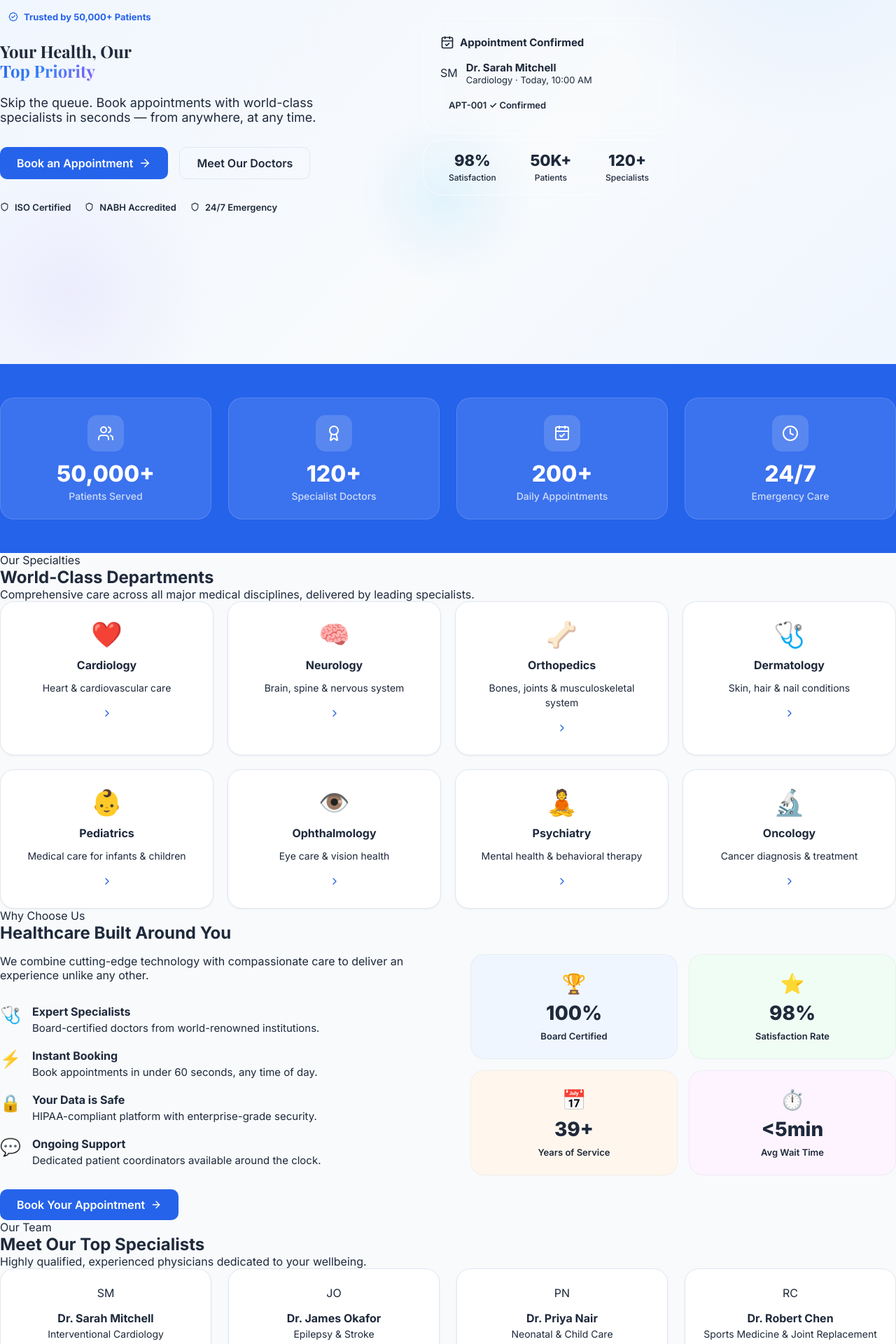
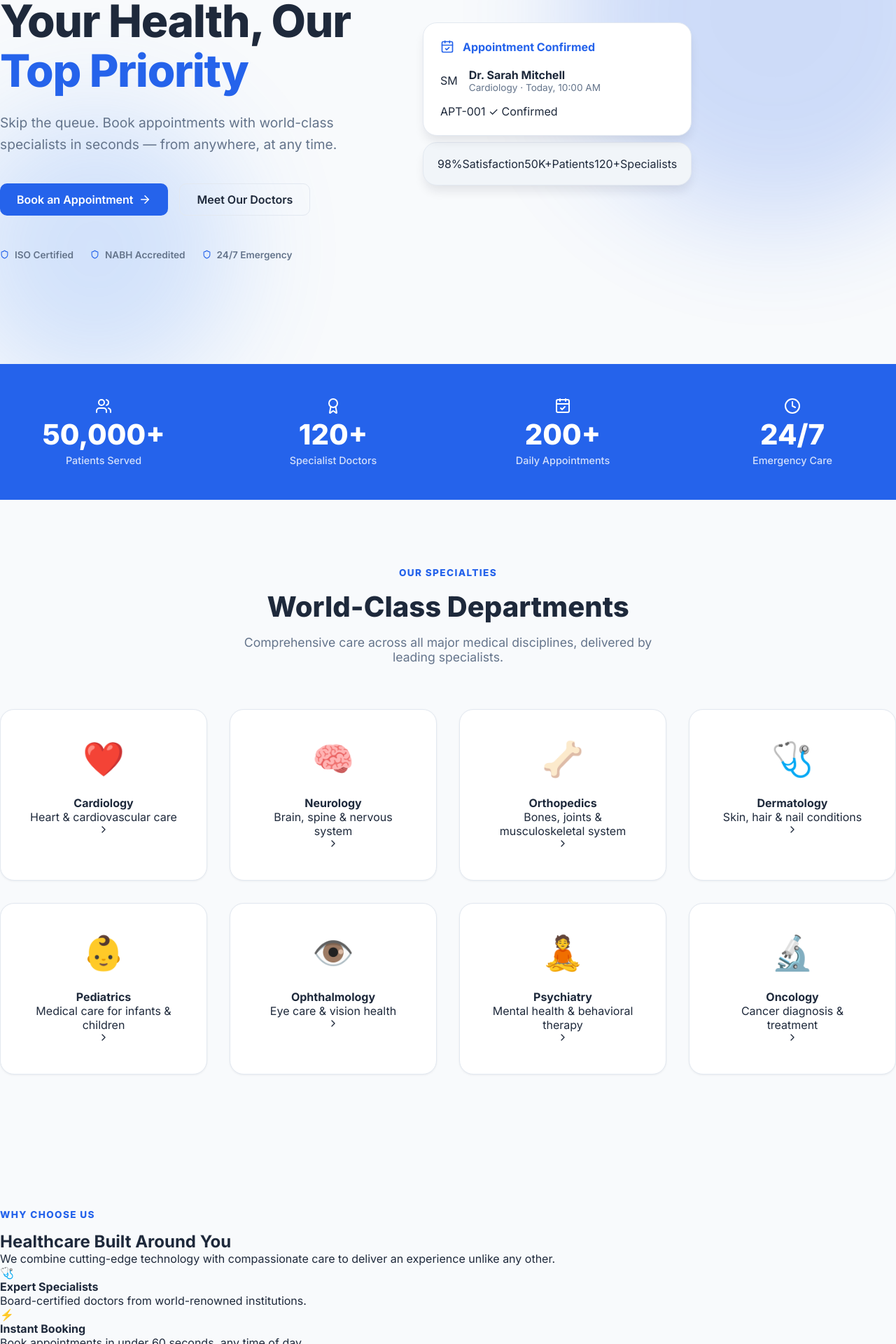
Before and after one commit to riyanshu-lab/medicare, a React (Vite) app: page / in a window 1280 px wide. Shown: the part 280-2200 px from the top of the page at 70% size. Built offline with nearby package versions, Linux system fonts and the light colour scheme; no server answers.

Commit message:
UI: Overhaul Home Page with premium styling and Dark Mode support

```diff
--- a/src/styles/home.css
+++ b/src/styles/home.css
@@ -4,371 +4,300 @@
   min-height: calc(100vh - var(--nav-height));
   display: flex;
   align-items: center;
-  background: linear-gradient(135deg, #EFF6FF 0%, #F8FAFC 60%, #EFF6FF 100%);
+  background: var(--bg-app);
   overflow: hidden;
-  padding: var(--space-16) 0;
+  padding: 4rem 0;
 }
 
 .hero-bg-shapes { position: absolute; inset: 0; pointer-events: none; z-index: 0; }
 .hero-shape {
   position: absolute;
   border-radius: 50%;
-  opacity: 0.35;
+  filter: blur(80px);
+  opacity: 0.2;
 }
+
 .shape-1 {
   width: 600px; height: 600px;
-  background: radial-gradient(circle, #BFDBFE 0%, transparent 70%);
-  top: -200px; right: -150px;
+  background: var(--color-primary);
+  top: -10%; right: -10%;
 }
+
 .shape-2 {
   width: 400px; height: 400px;
-  background: radial-gradient(circle, #DDD6FE 0%, transparent 70%);
-  bottom: -100px; left: -100px;
-}
-.shape-3 {
-  width: 250px; height: 250px;
-  background: radial-gradient(circle, #BAE6FD 0%, transparent 70%);
-  top: 50%; left: 40%;
+  background: var(--color-accent);
+  bottom: -5%; left: -5%;
 }
 
 .hero-inner {
   position: relative;
   z-index: 1;
   display: grid;
-  grid-template-columns: 1fr 1fr;
-  gap: var(--space-16);
+  grid-template-columns: 1.2fr 0.8fr;
+  gap: 4rem;
   align-items: center;
 }
 
 .hero-eyebrow {
   display: inline-flex;
   align-items: center;
-  gap: var(--space-2);
-  font-size: 0.8125rem;
+  gap: 0.5rem;
+  font-size: 0.8rem;
   font-weight: 700;
   color: var(--color-primary);
-  background: var(--color-primary-100);
-  border: 1px solid var(--color-primary-200);
-  padding: var(--space-2) var(--space-3);
+  background: rgba(37, 99, 235, 0.1);
+  padding: 0.5rem 1rem;
   border-radius: var(--radius-full);
-  margin-bottom: var(--space-5);
+  margin-bottom: 1.5rem;
 }
 
 .hero-content h1 {
-  font-family: var(--font-serif);
-  font-weight: 700;
-  color: var(--color-gray-900);
-  margin-bottom: var(--space-5);
-  line-height: 1.15;
+  font-size: clamp(2.5rem, 6vw, 4rem);
+  font-weight: 800;
+  color: var(--text-main);
+  margin-bottom: 1.5rem;
+  line-height: 1.1;
+  letter-spacing: -0.02em;
 }
+
 .hero-highlight {
-  background: linear-gradient(135deg, var(--color-primary) 0%, #3B82F6 50%, #8B5CF6 100%);
-  -webkit-background-clip: text;
-  -webkit-text-fill-color: transparent;
-  background-clip: text;
+  color: var(--color-primary);
 }
+
 .hero-subtitle {
-  font-size: 1.125rem;
-  color: var(--color-gray-600);
-  margin-bottom: var(--space-8);
-  max-width: 480px;
+  font-size: 1.2rem;
+  color: var(--text-muted);
+  margin-bottom: 2.5rem;
+  max-width: 540px;
+  line-height: 1.6;
 }
 
 .hero-actions {
   display: flex;
-  gap: var(--space-4);
-  margin-bottom: var(--space-8);
-  flex-wrap: wrap;
+  gap: 1rem;
+  margin-bottom: 3rem;
 }
 
 .hero-trust {
   display: flex;
-  gap: var(--space-5);
+  gap: 1.5rem;
   flex-wrap: wrap;
 }
+
 .hero-trust-item {
   display: flex;
   align-items: center;
-  gap: var(--space-2);
-  font-size: 0.8125rem;
+  gap: 0.5rem;
+  font-size: 0.85rem;
   font-weight: 600;
-  color: var(--color-gray-500);
+  color: var(--text-muted);
 }
-.hero-trust-item svg { color: var(--color-success); }
+
+.hero-trust-item svg { color: var(--color-primary); }
 
 /* Hero Visual */
 .hero-visual {
   display: flex;
   justify-content: center;
-  align-items: center;
 }
+
 .hero-card-stack {
+  position: relative;
+  width: 100%;
+  max-width: 400px;
+}
+
+.hero-card {
+  background: var(--bg-card);
+  border: 1px solid var(--border-color);
+  border-radius: var(--radius-xl);
+  box-shadow: var(--shadow-lg);
+  padding: 1.5rem;
+  animation: float 6s ease-in-out infinite;
+}
+
+.hero-card-main {
+  position: relative;
+  z-index: 2;
+}
+
+.hero-card-stats {
+  margin-top: 1.5rem;
   display: flex;
-  flex-direction: column;
-  gap: var(--space-4);
-  width: 100%;
-  max-width: 360px;
+  justify-content: space-between;
+  padding: 1.25rem;
+  background: var(--bg-muted);
+  animation-delay: -3s;
 }
-.hero-card {
-  background: var(--gradient-glass);
-  backdrop-filter: blur(12px);
-  -webkit-backdrop-filter: blur(12px);
-  border-radius: var(--radius-2xl);
-  box-shadow: var(--shadow-xl);
-  border: 1px solid rgba(255,255,255,0.6);
-  padding: var(--space-6);
-  animation: float 4s ease-in-out infinite;
-}
-.hero-card-stats { animation-delay: -2s; }
 
 @keyframes float {
   0%, 100% { transform: translateY(0); }
-  50%       { transform: translateY(-8px); }
+  50% { transform: translateY(-15px); }
 }
 
 .hero-card-header {
   display: flex;
   align-items: center;
-  gap: var(--space-2);
+  gap: 0.75rem;
+  color: var(--color-primary);
   font-weight: 700;
-  font-size: 0.9375rem;
-  color: var(--color-success);
-  margin-bottom: var(--space-4);
+  margin-bottom: 1.25rem;
 }
-.hc-icon { color: var(--color-success); }
+
 .hero-card-doctor {
   display: flex;
   align-items: center;
-  gap: var(--space-3);
-  margin-bottom: var(--space-3);
-}
-.hc-name { font-weight: 700; font-size: 0.9375rem; color: var(--color-gray-900); }
-.hc-spec { font-size: 0.8125rem; color: var(--color-gray-500); }
-.hero-card-id {
-  font-size: 0.8125rem;
-  font-weight: 600;
-  color: var(--color-success);
-  background: var(--color-success-light);
-  padding: var(--space-2) var(--space-3);
-  border-radius: var(--radius-md);
-  display: inline-block;
+  gap: 1rem;
+  margin-bottom: 1rem;
 }
 
-.hero-card-stats {
-  display: flex;
-  align-items: center;
-  justify-content: space-around;
-  padding: var(--space-4) var(--space-6);
-}
-.hcs-item { text-align: center; }
-.hcs-val  { display: block; font-size: 1.375rem; font-weight: 800; color: var(--color-gray-900); }
-.hcs-lbl  { font-size: 0.75rem; color: var(--color-gray-500); font-weight: 500; }
-.hcs-divider { width: 1px; height: 40px; background: var(--color-gray-100); }
+.hc-name { font-weight: 700; color: var(--text-main); }
+.hc-spec { font-size: 0.85rem; color: var(--text-muted); }
 
 /* ─── Stats Section ──────────────────────────────────────────────────────────── */
 .stats-section {
   background: var(--color-primary);
-  padding: var(--space-12) 0;
+  padding: 3rem 0;
+  color: #fff;
 }
+
 .stats-grid {
   display: grid;
   grid-template-columns: repeat(4, 1fr);
-  gap: var(--space-6);
+  gap: 2rem;
 }
+
 .stat-card {
   text-align: center;
-  padding: var(--space-6);
-  border-radius: var(--radius-xl);
-  background: rgba(255,255,255,0.1);
-  border: 1px solid rgba(255,255,255,0.15);
-  transition: background var(--transition-base);
-}
-.stat-card:hover { background: rgba(255,255,255,0.18); }
-.stat-icon {
-  width: 52px; height: 52px;
-  background: rgba(255,255,255,0.15);
-  border-radius: var(--radius-lg);
-  display: flex; align-items: center; justify-content: center;
-  color: white;
-  margin: 0 auto var(--space-3);
-}
-.stat-value { font-size: 2rem; font-weight: 800; color: white; margin-bottom: var(--space-1); }
-.stat-label { font-size: 0.875rem; color: rgba(255,255,255,0.75); font-weight: 500; }
-
-/* ─── Departments Section ────────────────────────────────────────────────────── */
-.departments-section { background: var(--color-white); }
-.dept-grid {
-  display: grid;
-  grid-template-columns: repeat(4, 1fr);
-  gap: var(--space-5);
-}
-.dept-card {
-  padding: var(--space-6);
-  text-align: center;
-  display: flex;
-  flex-direction: column;
-  align-items: center;
-  gap: var(--space-3);
-  cursor: pointer;
-  transition: all var(--transition-base);
-  position: relative;
-}
-.dept-card:hover { border-color: var(--color-primary-200); }
-.dept-icon { font-size: 2.25rem; }
-.dept-card h4 { color: var(--color-gray-900); font-size: 1rem; }
-.dept-card p { font-size: 0.875rem; color: var(--color-gray-500); line-height: 1.5; }
-.dept-arrow {
-  width: 28px; height: 28px;
-  background: var(--color-primary-50);
-  border-radius: 50%;
-  display: flex; align-items: center; justify-content: center;
-  color: var(--color-primary);
-  transition: all var(--transition-fast);
-}
-.dept-card:hover .dept-arrow {
-  background: var(--color-primary);
-  color: white;
-  transform: translateX(4px);
 }
 
-/* ─── Why Section ────────────────────────────────────────────────────────────── */
-.why-section { background: var(--color-gray-50); }
-.why-inner {
+.stat-value {
+  font-size: 2.5rem;
+  font-weight: 800;
+  display: block;
+  margin-bottom: 0.25rem;
+}
+
+.stat-label {
+  font-size: 0.9rem;
+  opacity: 0.8;
+  font-weight: 500;
+}
+
+/* ─── Generic Section ────────────────────────────────────────────────────────── */
+.section {
+  padding: 6rem 0;
+}
+
+.section-heading {
+  text-align: center;
+  margin-bottom: 4rem;
+}
+
+.eyebrow {
+  display: block;
+  font-size: 0.85rem;
+  font-weight: 800;
+  text-transform: uppercase;
+  color: var(--color-primary);
+  letter-spacing: 0.1em;
+  margin-bottom: 1rem;
+}
+
+.section-heading h2 {
+  font-size: 2.5rem;
+  font-weight: 800;
+  color: var(--text-main);
+  margin-bottom: 1rem;
+}
+
+.section-heading p {
+  color: var(--text-muted);
+  font-size: 1.1rem;
+  max-width: 600px;
+  margin: 0 auto;
+}
+
+/* ─── Cards ──────────────────────────────────────────────────────────────────── */
+.dept-grid, .home-doctors-grid, .testimonials-grid {
   display: grid;
-  grid-template-columns: 1fr 1fr;
-  gap: var(--space-16);
-  align-items: center;
+  grid-template-columns: repeat(auto-fit, minmax(280px, 1fr));
+  gap: 2rem;
 }
-.why-content .eyebrow { margin-bottom: var(--space-3); }
-.why-content h2 { margin-bottom: var(--space-4); }
-.why-content > p { margin-bottom: var(--space-8); }
-.why-features {
-  display: flex;
-  flex-direction: column;
-  gap: var(--space-5);
-  margin-bottom: var(--space-8);
-}
-.why-feature {
-  display: flex;
-  align-items: flex-start;
-  gap: var(--space-4);
-}
-.why-feature-icon { font-size: 1.5rem; flex-shrink: 0; }
-.why-feature h4 { margin-bottom: var(--space-1); color: var(--color-gray-900); }
-.why-feature p { font-size: 0.9375rem; }
 
-.why-grid-cards {
-  display: grid;
-  grid-template-columns: 1fr 1fr;
-  gap: var(--space-4);
-}
-.why-mini-card {
-  padding: var(--space-6);
-  border-radius: var(--radius-xl);
-  display: flex;
-  flex-direction: column;
-  align-items: center;
-  text-align: center;
-  gap: var(--space-2);
-  border: 1px solid rgba(0,0,0,0.04);
-  transition: transform var(--transition-base), box-shadow var(--transition-base);
-}
-.why-mini-card:hover { transform: translateY(-4px); box-shadow: var(--shadow-md); }
-.why-mini-icon { font-size: 1.75rem; }
-.why-mini-val  { font-size: 1.75rem; font-weight: 800; color: var(--color-gray-900); }
-.why-mini-label { font-size: 0.8125rem; font-weight: 600; color: var(--color-gray-500); }
-
-/* ─── Doctors Section ────────────────────────────────────────────────────────── */
-.doctors-section { background: var(--color-white); }
-.home-doctors-grid {
-  display: grid;
-  grid-template-columns: repeat(4, 1fr);
-  gap: var(--space-6);
-}
-.home-doctor-card {
-  padding: var(--space-6);
-  cursor: pointer;
+.dept-card, .home-doctor-card, .testimonial-card {
+  padding: 2.5rem;
   text-align: center;
 }
-.home-doctor-info h4 { margin-bottom: var(--space-1); }
-.doctor-spec {
-  font-size: 0.875rem;
-  color: var(--color-gray-500);
-  margin-bottom: var(--space-3);
+
+.dept-icon {
+  font-size: 3rem;
+  margin-bottom: 1.5rem;
 }
+
+.home-doctor-avatar {
+  background: var(--bg-muted);
+  color: var(--color-primary);
+}
+
 .doctor-meta {
   display: flex;
-  align-items: center;
   justify-content: space-between;
-  margin-top: var(--space-3);
-  padding-top: var(--space-3);
-  border-top: 1px solid var(--color-gray-100);
+  margin-top: 1.5rem;
+  padding-top: 1.5rem;
+  border-top: 1px solid var(--border-color);
+  font-size: 0.85rem;
+  color: var(--text-muted);
 }
-.doctor-exp { font-size: 0.8125rem; color: var(--color-gray-500); font-weight: 500; }
-
-/* ─── Testimonials Section ───────────────────────────────────────────────────── */
-.testimonials-section { background: var(--color-gray-50); }
-.testimonials-grid {
-  display: grid;
-  grid-template-columns: repeat(3, 1fr);
-  gap: var(--space-6);
-}
-.testimonial-card {
-  padding: var(--space-8);
-  display: flex;
-  flex-direction: column;
-  gap: var(--space-4);
-}
-.testimonial-text {
-  font-size: 1rem;
-  color: var(--color-gray-700);
-  line-height: 1.8;
-  font-style: italic;
-  flex: 1;
-}
-.testimonial-author {
-  display: flex;
-  align-items: center;
-  gap: var(--space-3);
-}
-.author-name { font-weight: 700; font-size: 0.9375rem; color: var(--color-gray-900); }
-.author-dept { font-size: 0.8125rem; color: var(--color-gray-500); }
 
 /* ─── CTA Section ────────────────────────────────────────────────────────────── */
 .cta-section {
-  background: linear-gradient(135deg, var(--color-primary) 0%, #1E40AF 100%);
-  padding: var(--space-16) 0;
+  padding: 6rem 0;
+  background: var(--color-primary);
+  color: #fff;
+  text-align: center;
 }
+
 .cta-inner {
+  max-width: 800px;
+  margin: 0 auto;
+}
+
+.cta-content h2 {
+  font-size: 3rem;
+  font-weight: 800;
+  margin-bottom: 1.5rem;
+}
+
+.cta-content p {
+  font-size: 1.25rem;
+  margin-bottom: 3rem;
+  opacity: 0.9;
+}
+
+.cta-actions {
   display: flex;
-  align-items: center;
-  justify-content: space-between;
-  gap: var(--space-8);
-  flex-wrap: wrap;
+  justify-content: center;
+  gap: 1.5rem;
 }
-.cta-content h2 { color: white; margin-bottom: var(--space-2); }
-.cta-content p  { color: rgba(255,255,255,0.8); font-size: 1.0625rem; }
-.cta-actions    { display: flex; gap: var(--space-4); flex-wrap: wrap; }
+
+.cta-actions .btn-outline {
+  border-color: rgba(255,255,255,0.4);
+  color: #fff;
+}
+
+.cta-actions .btn-primary {
+  background: #fff;
+  color: var(--color-primary);
+}
 
 /* ─── Responsive ─────────────────────────────────────────────────────────────── */
 @media (max-width: 1024px) {
-  .hero-inner     { grid-template-columns: 1fr; text-align: center; }
-  .hero-visual    { display: none; }
+  .hero-inner {
+    grid-template-columns: 1fr;
+    text-align: center;
+  }
+  .hero-visual { display: none; }
+  .hero-subtitle { margin-left: auto; margin-right: auto; }
   .hero-actions, .hero-trust { justify-content: center; }
-  .dept-grid      { grid-template-columns: repeat(4, 1fr); }
-  .home-doctors-grid { grid-template-columns: repeat(2, 1fr); }
-  .stats-grid     { grid-template-columns: repeat(2, 1fr); }
-  .why-inner      { grid-template-columns: 1fr; }
-  .testimonials-grid { grid-template-columns: 1fr 1fr; }
 }
-@media (max-width: 768px) {
-  .dept-grid    { grid-template-columns: repeat(2, 1fr); }
-  .stats-grid   { grid-template-columns: repeat(2, 1fr); }
-  .testimonials-grid { grid-template-columns: 1fr; }
-  .cta-inner    { text-align: center; justify-content: center; }
-}
-@media (max-width: 480px) {
-  .dept-grid         { grid-template-columns: 1fr 1fr; }
-  .home-doctors-grid { grid-template-columns: 1fr 1fr; }
-  .hero-actions      { flex-direction: column; }
-}
```
